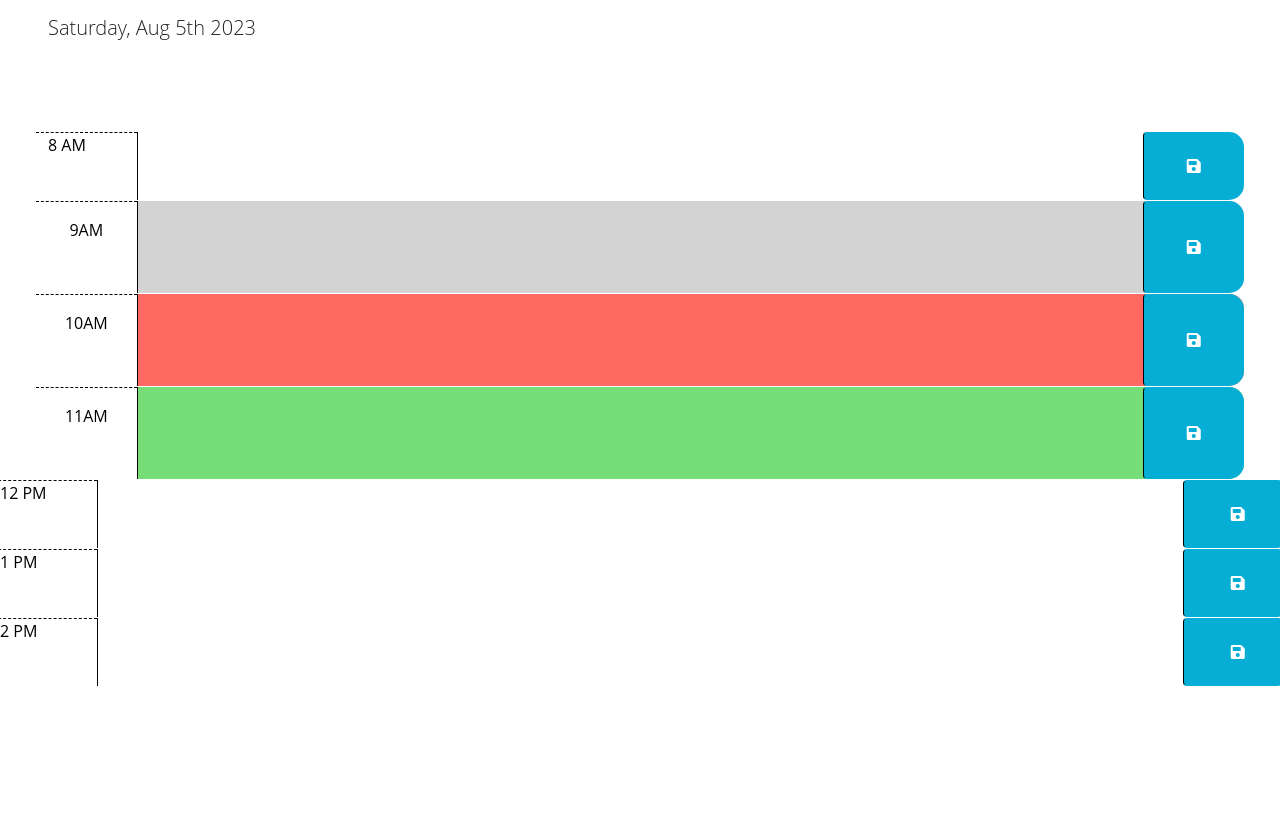
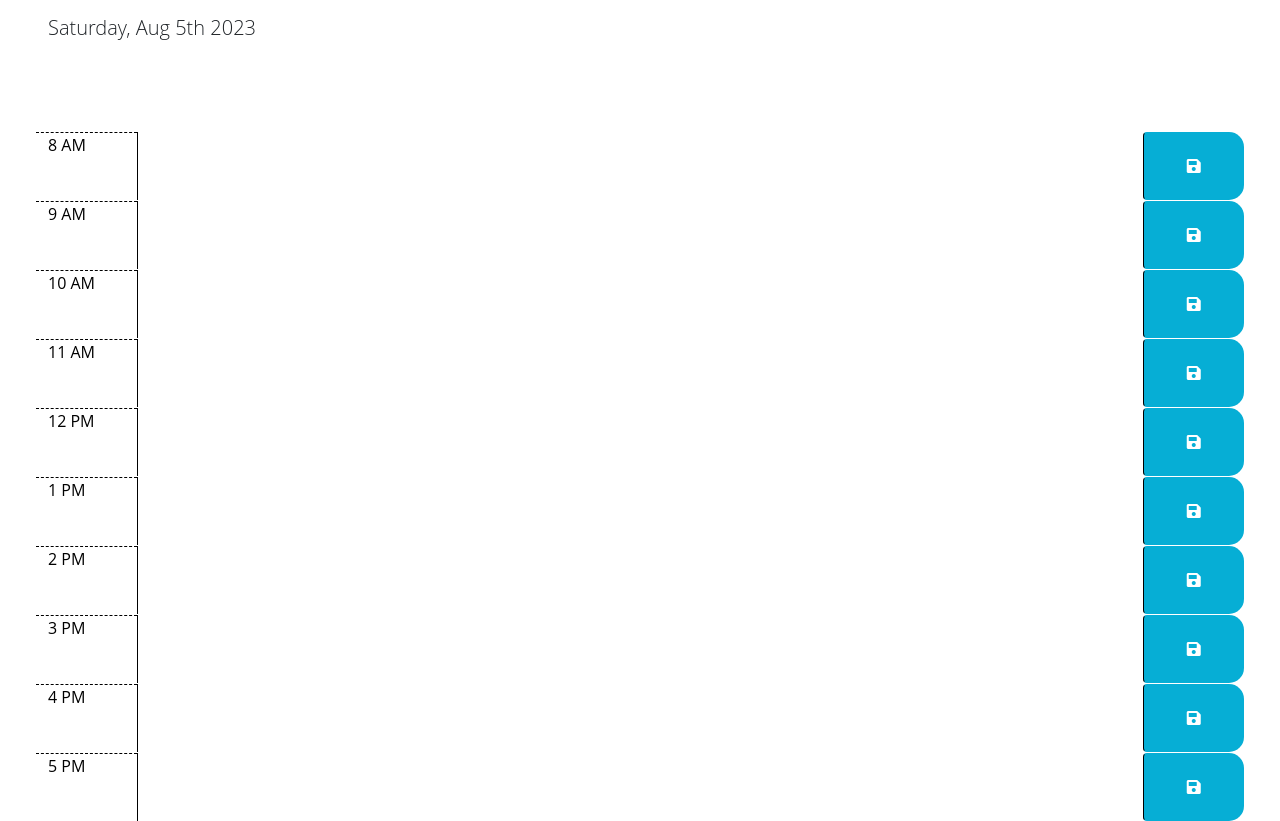
Before and after one commit to fringemonkey89/Work-Day-Scheduler, a plain HTML site: page Develop/index.html in a window 1280 px wide. Shown: the part 166-987 px from the top of the page. Before the commit the page ends 852 px from the top, so only its background shows below. Drawn offline with nearby package versions, Linux system fonts and the light colour scheme.

Commit message:
added code to html and script

```diff
--- a/Develop/index.html
+++ b/Develop/index.html
@@ -39,8 +39,20 @@
         <textarea class="col-md-10 description"></textarea>
         <button class="btn saveBtn col-md-1"><i class="fas fa-save"></i></button>
       </div>
-
-
+      <div id="hour-9" class="row time-block">
+        <div class="col-md-1 hour">
+            9 AM
+          </div>
+        <textarea class="col-md-10 description"></textarea>
+        <button class="btn saveBtn col-md-1"><i class="fas fa-save"></i></button>
+      </div>
+      <div id="hour-10" class="row time-block">
+        <div class="col-md-1 hour">
+            10 AM
+          </div>
+        <textarea class="col-md-10 description"></textarea>
+        <button class="btn saveBtn col-md-1"><i class="fas fa-save"></i></button>
+      </div>
       <!-- Use class for "past", "present", and "future" to apply styles to the
         time-block divs accordingly. The javascript will need to do this by
         adding/removing these classes on each div by comparing the hour in the
@@ -49,9 +61,7 @@
         desired layout and colors. The html below should be removed or updated
         in the finished product. Remember to delete this comment once the
         code is implemented.
-        -->
 
-      <!-- Example of a past time block. The "past" class adds a gray background color. -->
       <div id="hour-9" class="row time-block past">
         <div class="col-2 col-md-1 hour text-center py-3">9AM</div>
         <textarea class="col-8 col-md-10 description" rows="3"> </textarea>
@@ -60,7 +70,7 @@
         </button>
       </div>
 
-      <!-- Example of a present time block. The "present" class adds a red background color. -->
+      Example of a present time block. The "present" class adds a red background color.
       <div id="hour-10" class="row time-block present">
         <div class="col-2 col-md-1 hour text-center py-3">10AM</div>
         <textarea class="col-8 col-md-10 description" rows="3"> </textarea>
@@ -69,7 +79,7 @@
         </button>
       </div>
 
-      <!-- Example of a future time block. The "future" class adds a green background color. -->
+       Example of a future time block. The "future" class adds a green background color.
       <div id="hour-11" class="row time-block future">
         <div class="col-2 col-md-1 hour text-center py-3">11AM</div>
         <textarea class="col-8 col-md-10 description" rows="3"> </textarea>
@@ -78,7 +88,14 @@
         </button>
       </div>
     </div>
-
+    -->
+    <div id="hour-11" class="row time-block">
+      <div class="col-md-1 hour">
+        11 AM
+      </div>
+      <textarea class="col-md-10 description"></textarea>
+      <button class="btn saveBtn col-md-1"><i class="fas fa-save"></i></button>
+    </div>
     <div id="hour-12" class="row time-block">
       <div class="col-md-1 hour">
         12 PM
@@ -86,21 +103,41 @@
       <textarea class="col-md-10 description"></textarea>
       <button class="btn saveBtn col-md-1"><i class="fas fa-save"></i></button>
     </div>
-    <div id="hour-12" class="row time-block">
+    <div id="hour-1" class="row time-block">
       <div class="col-md-1 hour">
         1 PM
       </div>
       <textarea class="col-md-10 description"></textarea>
       <button class="btn saveBtn col-md-1"><i class="fas fa-save"></i></button>
     </div>
-    <div id="hour-12" class="row time-block">
+    <div id="hour-2" class="row time-block">
       <div class="col-md-1 hour">
         2 PM
       </div>
       <textarea class="col-md-10 description"></textarea>
       <button class="btn saveBtn col-md-1"><i class="fas fa-save"></i></button>
     </div>
-
+    <div id="hour-3" class="row time-block">
+      <div class="col-md-1 hour">
+        3 PM
+      </div>
+      <textarea class="col-md-10 description"></textarea>
+      <button class="btn saveBtn col-md-1"><i class="fas fa-save"></i></button>
+    </div>
+    <div id="hour-4" class="row time-block">
+      <div class="col-md-1 hour">
+        4 PM
+      </div>
+      <textarea class="col-md-10 description"></textarea>
+      <button class="btn saveBtn col-md-1"><i class="fas fa-save"></i></button>
+    </div>
+    <div id="hour-5" class="row time-block">
+      <div class="col-md-1 hour">
+        5 PM
+      </div>
+      <textarea class="col-md-10 description"></textarea>
+      <button class="btn saveBtn col-md-1"><i class="fas fa-save"></i></button>
+    </div>
     <script src="https://cdnjs.cloudflare.com/ajax/libs/jquery/3.2.1/jquery.min.js"></script>
     <script src="https://cdn.jsdelivr.net/npm/dayjs@1.11.3/dayjs.min.js"
     integrity="sha256-iu/zLUB+QgISXBLCW/mcDi/rnf4m4uEDO0wauy76x7U="
--- a/Develop/script.js
+++ b/Develop/script.js
@@ -23,3 +23,27 @@ $(function () {
   var todayDate = moment().format('dddd, MMM Do YYYY');
   $("#currentDay").text(todayDate);
 });
+
+$(document).readyState(function (){
+    $(".saveBtn").on("click", function(){
+
+      var text = $(this).siblings(".description").val();
+      var time = $(this).parent().attr("id");
+
+      localStorage.setItem(time, text);
+    })
+
+    $("#hour8 .description").val(localStorage.getItem("hour8"));
+    $("#hour9 .description").val(localStorage.getItem("hour9"));
+    $("#hour10 .description").val(localStorage.getItem("hour10"));
+    $("#hour11 .description").val(localStorage.getItem("hour11"));
+    $("#hour12 .description").val(localStorage.getItem("hour12"));
+    $("#hour13 .description").val(localStorage.getItem("hour13"));
+    $("#hour14 .description").val(localStorage.getItem("hour14"));
+    $("#hour15 .description").val(localStorage.getItem("hour15"));
+    $("#hour16 .description").val(localStorage.getItem("hour16"));
+    $("#hour17 .description").val(localStorage.getItem("hour17"));
+
+
+
+})
```
